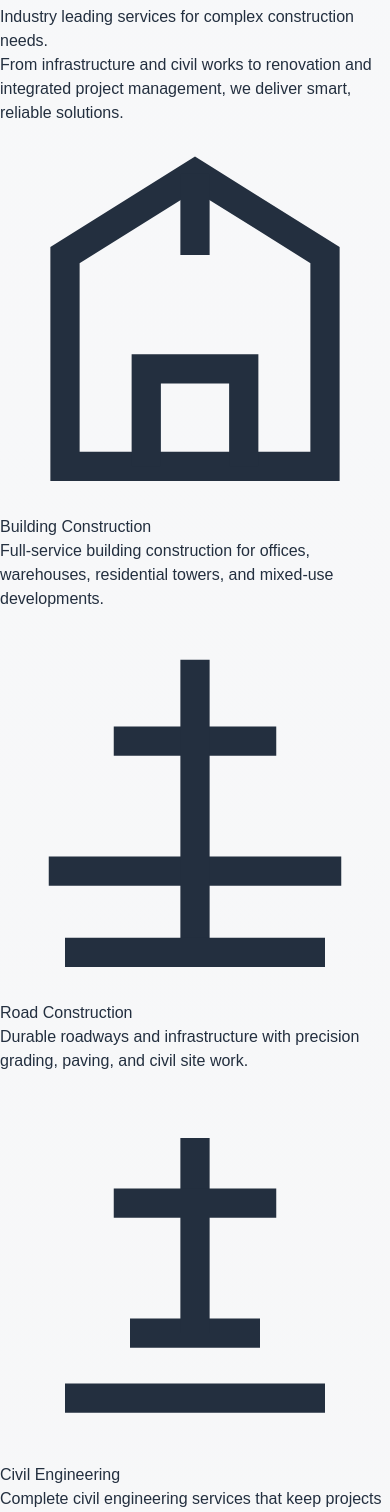
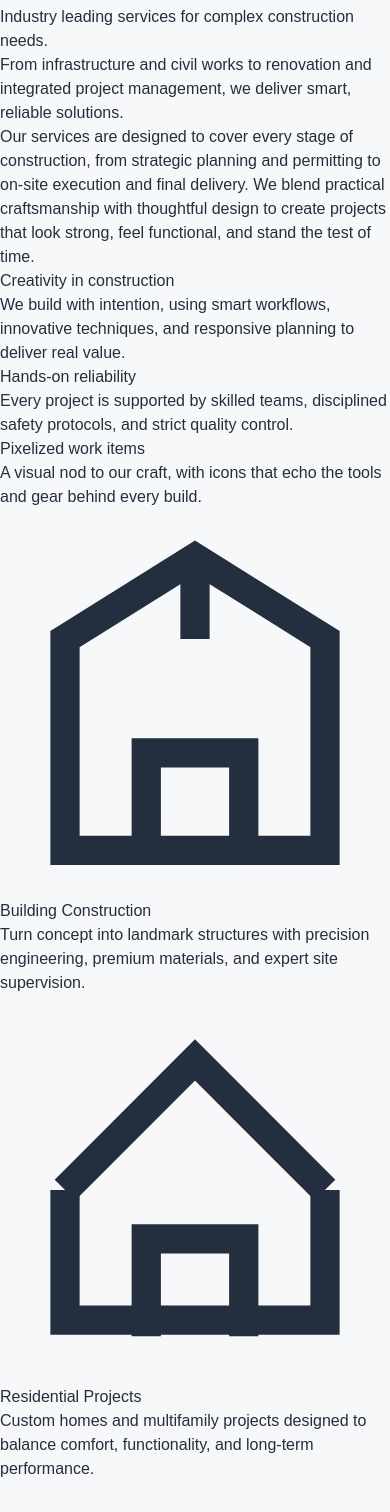
Before and after one commit to Nxtbesthing/Standard-General-Construction-Inc, a React (Vite) app: page / in a window 390 px wide. Shown: the part 2883-4395 px from the top of the page. Built offline with nearby package versions, Linux system fonts and the light colour scheme; the HTML template or start-up script is replaced by a standard one.

Commit message:
fix: update services.tsx

```diff
--- a/src/components/Services.tsx
+++ b/src/components/Services.tsx
@@ -8,7 +8,7 @@ interface ServiceItem {
 const services: ServiceItem[] = [
   {
     title: 'Building Construction',
-    description: 'Full-service building construction for offices, warehouses, residential towers, and mixed-use developments.',
+    description: 'Turn concept into landmark structures with precision engineering, premium materials, and expert site supervision.',
     icon: (
       <svg viewBox="0 0 24 24" className="h-8 w-8" fill="none" stroke="currentColor" strokeWidth="1.8">
         <path d="M4 21V8l8-5 8 5v13H4Z" />
@@ -18,32 +18,31 @@ const services: ServiceItem[] = [
     ),
   },
   {
-    title: 'Road Construction',
-    description: 'Durable roadways and infrastructure with precision grading, paving, and civil site work.',
+    title: 'Residential Projects',
+    description: 'Custom homes and multifamily projects designed to balance comfort, functionality, and long-term performance.',
     icon: (
       <svg viewBox="0 0 24 24" className="h-8 w-8" fill="none" stroke="currentColor" strokeWidth="1.8">
-        <path d="M3 16h18" />
-        <path d="M7 8h10" />
-        <path d="M12 3v18" />
-        <path d="M4 21h16" />
+        <path d="M4 12l8-8 8 8" />
+        <path d="M4 12v8h16v-8" />
+        <path d="M9 21v-6h6v6" />
       </svg>
     ),
   },
   {
-    title: 'Civil Engineering',
-    description: 'Complete civil engineering services that keep projects structurally sound, safe, and future-ready.',
+    title: 'Commercial Construction',
+    description: 'Retail, office, and industrial space delivered with clean execution, code compliance, and operational readiness.',
     icon: (
       <svg viewBox="0 0 24 24" className="h-8 w-8" fill="none" stroke="currentColor" strokeWidth="1.8">
-        <path d="M4 20h16" />
-        <path d="M8 16h8" />
-        <path d="M12 4v12" />
-        <path d="M7 8h10" />
+        <path d="M4 21h16V7H4v14Z" />
+        <path d="M4 7l8-4 8 4" />
+        <path d="M9 12h6" />
+        <path d="M9 16h6" />
       </svg>
     ),
   },
   {
-    title: 'Renovation',
-    description: 'Transformative renovation work with modern finishes, systems upgrades, and efficient scheduling.',
+    title: 'Renovation & Remodeling',
+    description: 'Refresh interiors, upgrade systems, and reimagine spaces with thoughtful renovation that respects budget and schedule.',
     icon: (
       <svg viewBox="0 0 24 24" className="h-8 w-8" fill="none" stroke="currentColor" strokeWidth="1.8">
         <path d="M4 14h16" />
@@ -54,7 +53,7 @@ const services: ServiceItem[] = [
   },
   {
     title: 'Project Management',
-    description: 'Expert planning, communication, and risk control to ensure every project meets scope, schedule, and budget.',
+    description: 'Clear planning, proactive coordination, and dependable communication from design through handover.',
     icon: (
       <svg viewBox="0 0 24 24" className="h-8 w-8" fill="none" stroke="currentColor" strokeWidth="1.8">
         <path d="M4 7h16" />
@@ -64,7 +63,34 @@ const services: ServiceItem[] = [
       </svg>
     ),
   },
+  {
+    title: 'Structural Works',
+    description: 'Foundations, framing, and load-bearing systems engineered to support every stage of construction with safety and strength.',
+    icon: (
+      <svg viewBox="0 0 24 24" className="h-8 w-8" fill="none" stroke="currentColor" strokeWidth="1.8">
+        <path d="M4 20h16" />
+        <path d="M8 16h8" />
+        <path d="M12 4v12" />
+        <path d="M7 8h10" />
+      </svg>
+    ),
+  },
 ]
+
+const PixelArt = ({ pattern, color }: { pattern: number[]; color: string }) => {
+  return (
+    <div className="rounded-3xl border border-slate-700 bg-slate-950 p-3 shadow-lg">
+      <div className="grid grid-cols-6 gap-[2px]">
+        {Array.from({ length: 36 }, (_, index) => (
+          <span
+            key={index}
+            className={`block h-4 w-4 ${pattern.includes(index) ? color : 'bg-slate-900'}`}
+          />
+        ))}
+      </div>
+    </div>
+  )
+}
 
 const Services = () => {
   return (
@@ -74,6 +100,55 @@ const Services = () => {
           <p className="text-sm uppercase tracking-[0.28em] text-orange-500">What we do</p>
           <h2 className="mt-4 text-3xl sm:text-4xl font-bold text-slate-950">Industry leading services for complex construction needs.</h2>
           <p className="mt-4 text-slate-600 max-w-2xl mx-auto">From infrastructure and civil works to renovation and integrated project management, we deliver smart, reliable solutions.</p>
+        </div>
+
+        <div className="grid gap-10 lg:grid-cols-[1.4fr_1fr] items-start mb-12">
+          <div className="space-y-6 rounded-[2rem] border border-slate-200 bg-slate-50 p-10 shadow-sm">
+            <p className="text-lg leading-8 text-slate-600">
+              Our services are designed to cover every stage of construction, from strategic planning and permitting to on-site execution and final delivery. We blend practical craftsmanship with thoughtful design to create projects that look strong, feel functional, and stand the test of time.
+            </p>
+            <div className="grid gap-4 sm:grid-cols-2">
+              <div className="rounded-3xl bg-white p-6 shadow-sm">
+                <h3 className="text-xl font-semibold text-slate-950">Creativity in construction</h3>
+                <p className="mt-3 text-slate-600">We build with intention, using smart workflows, innovative techniques, and responsive planning to deliver real value.</p>
+              </div>
+              <div className="rounded-3xl bg-white p-6 shadow-sm">
+                <h3 className="text-xl font-semibold text-slate-950">Hands-on reliability</h3>
+                <p className="mt-3 text-slate-600">Every project is supported by skilled teams, disciplined safety protocols, and strict quality control.</p>
+              </div>
+            </div>
+          </div>
+
+          <div className="rounded-[2rem] border border-slate-200 bg-slate-950 p-8 shadow-2xl text-white">
+            <div className="space-y-6">
+              <div className="grid gap-4 sm:grid-cols-2">
+                <div className="space-y-3">
+                  <h3 className="text-xl font-semibold">Pixelized work items</h3>
+                  <p className="text-slate-300">A visual nod to our craft, with icons that echo the tools and gear behind every build.</p>
+                </div>
+                <div className="grid grid-cols-2 gap-4">
+                  <PixelArt
+                    color="bg-orange-400"
+                    pattern={[8, 9, 10, 11, 14, 15, 16, 17, 18, 20, 22, 23, 25, 26]}
+                  />
+                  <PixelArt
+                    color="bg-slate-300"
+                    pattern={[19, 20, 21, 22, 26, 27, 28, 32, 33, 34, 35, 29, 30]}
+                  />
+                </div>
+              </div>
+              <div className="grid gap-4 sm:grid-cols-2">
+                <PixelArt
+                  color="bg-amber-400"
+                  pattern={[7, 8, 9, 13, 14, 15, 17, 18, 19, 23, 24, 25, 29, 30]}
+                />
+                <PixelArt
+                  color="bg-cyan-400"
+                  pattern={[2, 3, 4, 8, 9, 14, 15, 20, 21, 26, 27, 32, 33, 34, 35]}
+                />
+              </div>
+            </div>
+          </div>
         </div>
 
         <div className="grid gap-6 md:grid-cols-2 xl:grid-cols-3">
```
